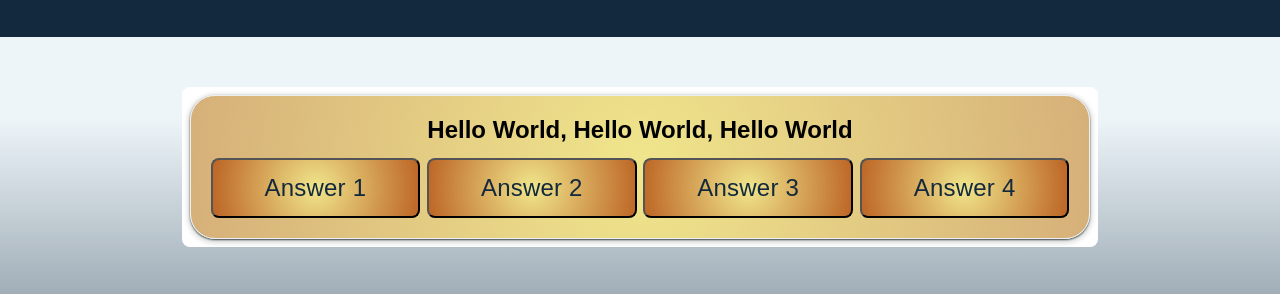
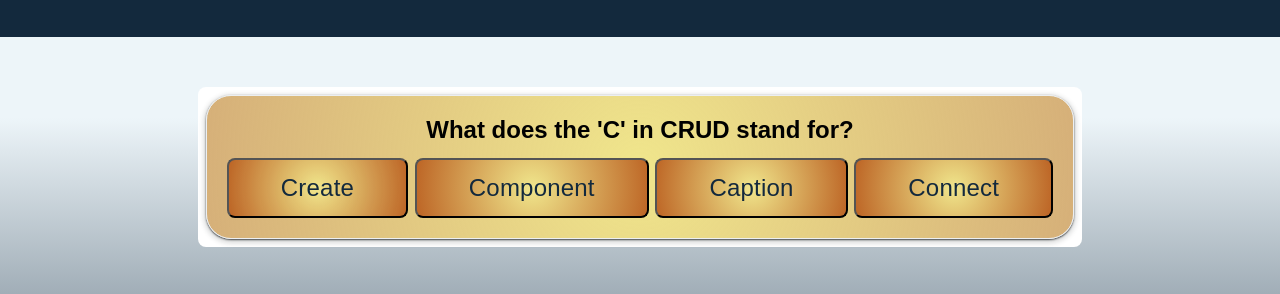
Before and after one commit to crlsedlt42/challenge_04_Code.Quiz, a plain HTML site: page index.html in a window 1280 px wide. Shown: the part 178-472 px from the top of the page. Drawn offline with Linux system fonts and the light colour scheme.

```diff
--- a/index.html
+++ b/index.html
@@ -18,13 +18,12 @@
     <main>
         <section>
             <div class="card questions">
-                <div>Hello World, Hello World, Hello World
-                </div>
+                <div>What does the 'C' in CRUD stand for? </div>
                 <div class="answer-container">
-                    <button class="answer-button">Answer 1</button>
-                    <button class="answer-button">Answer 2</button>
-                    <button class="answer-button">Answer 3</button>
-                    <button class="answer-button">Answer 4</button>
+                    <button class="answer-button">Create</button>
+                    <button class="answer-button">Component</button>
+                    <button class="answer-button">Caption</button>
+                    <button class="answer-button">Connect</button>
             </div>
         </section>
 
```
Also changed, not shown: assets/Challenge_04-Coding.Quiz.jpg (added), 1 other file.
